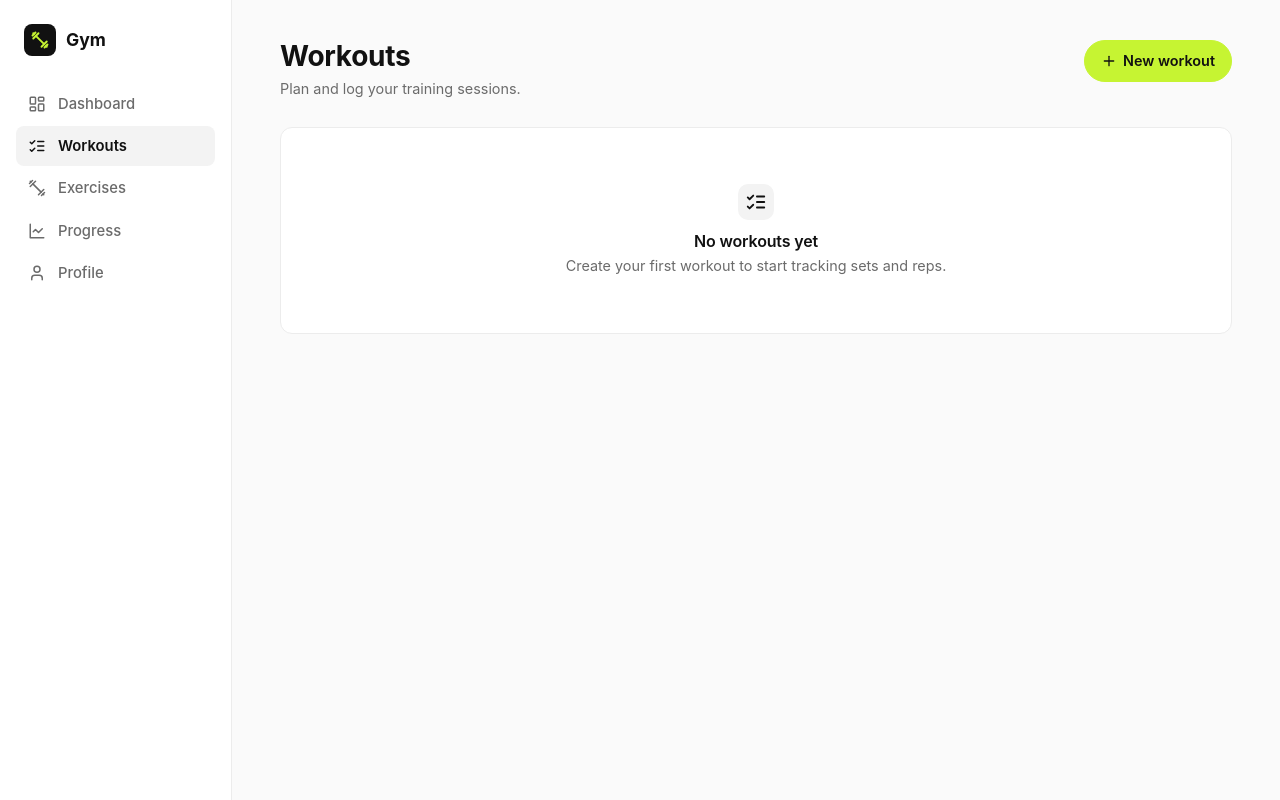
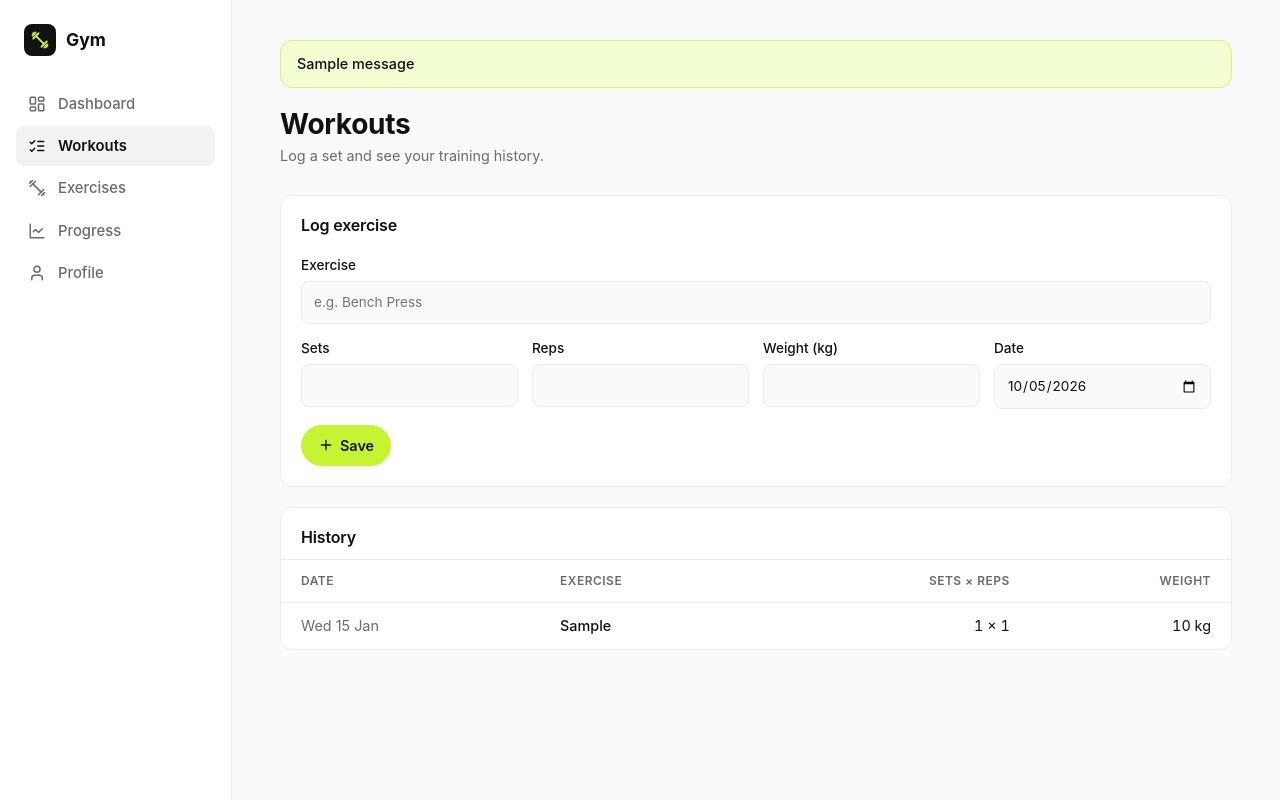
Before and after one commit to SalamiOng/gym-app, a Flask app: page /workouts in a window 1280 px wide. Run offline with Flask 3, Linux system fonts and the light colour scheme; tables that the repository leaves empty hold one stand-in row (values such as "Sample post"); one stand-in notice (Sample message) is shown.

Commit message:
Add workout logging and project documentation

```diff
--- a/gym_app/__init__.py
+++ b/gym_app/__init__.py
@@ -1,14 +1,28 @@
-from flask import Flask
+import os
+from pathlib import Path
 
+from flask import Flask, render_template
+
+from . import db
 from .icons import icon
 from .navigation import NAV_ITEMS
 
 
-def create_app() -> Flask:
+def create_app(test_config: dict | None = None) -> Flask:
     app = Flask(__name__)
+    app.config.from_mapping(
+        # Needed for flash messages. Set a real SECRET_KEY env var outside local development.
+        SECRET_KEY=os.environ.get("SECRET_KEY", "dev"),
+        DATABASE=str(Path(app.instance_path) / "gym.sqlite3"),
+    )
+    if test_config:
+        app.config.update(test_config)
 
     app.jinja_env.globals["icon"] = icon
     app.jinja_env.globals["nav_items"] = NAV_ITEMS
+    app.jinja_env.filters["weight"] = lambda value: f"{value:g}"
+
+    db.init_app(app)
 
     from .views import bp
 
@@ -16,8 +30,6 @@ def create_app() -> Flask:
 
     @app.errorhandler(404)
     def not_found(_error):
-        from flask import render_template
-
         return render_template("pages/not_found.html"), 404
 
     return app
--- /dev/null
+++ b/gym_app/db.py
@@ -0,0 +1,32 @@
+import sqlite3
+from pathlib import Path
+
+from flask import Flask, current_app, g
+
+SCHEMA_PATH = Path(__file__).parent / "schema.sql"
+
+
+def get_db() -> sqlite3.Connection:
+    """Return the connection for the current request, opening it on first use."""
+    if "db" not in g:
+        g.db = sqlite3.connect(current_app.config["DATABASE"])
+        g.db.row_factory = sqlite3.Row
+    return g.db
+
+
+def close_db(_error=None) -> None:
+    db = g.pop("db", None)
+    if db is not None:
+        db.close()
+
+
+def init_db() -> None:
+    get_db().executescript(SCHEMA_PATH.read_text())
+
+
+def init_app(app: Flask) -> None:
+    app.teardown_appcontext(close_db)
+    Path(app.config["DATABASE"]).parent.mkdir(parents=True, exist_ok=True)
+    # The schema uses IF NOT EXISTS, so this is safe to run on every start.
+    with app.app_context():
+        init_db()
--- /dev/null
+++ b/gym_app/schema.sql
@@ -0,0 +1,11 @@
+CREATE TABLE IF NOT EXISTS workouts (
+    id INTEGER PRIMARY KEY AUTOINCREMENT,
+    exercise TEXT NOT NULL,
+    sets INTEGER NOT NULL CHECK (sets > 0),
+    reps INTEGER NOT NULL CHECK (reps > 0),
+    weight REAL NOT NULL CHECK (weight >= 0),
+    performed_on TEXT NOT NULL,  -- ISO date, YYYY-MM-DD
+    created_at TEXT NOT NULL DEFAULT CURRENT_TIMESTAMP
+);
+
+CREATE INDEX IF NOT EXISTS idx_workouts_performed_on ON workouts (performed_on);
--- a/gym_app/static/css/style.css
+++ b/gym_app/static/css/style.css
@@ -7,6 +7,7 @@
   --accent: #c6f432;
   --accent-ink: #111111;
   --hover: #f3f3f3;
+  --danger: #d92d20;
   --radius: 12px;
   --sidebar-w: 232px;
   --font: 'Inter', system-ui, -apple-system, 'Segoe UI', Roboto, sans-serif;
@@ -21,6 +22,7 @@
     --text: #f2f2f2;
     --muted: #8f8f8f;
     --hover: #1e1e1e;
+    --danger: #f97066;
     color-scheme: dark;
   }
 }
@@ -382,3 +384,122 @@ a {
   outline: 2px solid var(--text);
   outline-offset: -1px;
 }
+
+/* Flash messages */
+
+.flash {
+  padding: 12px 16px;
+  border-radius: var(--radius);
+  background: color-mix(in srgb, var(--accent) 22%, var(--surface));
+  border: 1px solid color-mix(in srgb, var(--accent) 60%, var(--border));
+  font-size: 0.9rem;
+  font-weight: 500;
+}
+
+/* Workout form */
+
+.workout-form {
+  display: flex;
+  flex-direction: column;
+  gap: 16px;
+}
+
+.form-grid {
+  display: grid;
+  grid-template-columns: repeat(4, 1fr);
+  gap: 14px;
+}
+
+.span-full {
+  grid-column: 1 / -1;
+}
+
+.field {
+  display: flex;
+  flex-direction: column;
+  gap: 6px;
+  font-size: 0.85rem;
+  font-weight: 500;
+}
+
+.field input {
+  font: inherit;
+  font-weight: 400;
+  width: 100%;
+  padding: 10px 12px;
+  border: 1px solid var(--border);
+  border-radius: 8px;
+  background: var(--bg);
+  color: var(--text);
+}
+
+.field input:focus {
+  outline: 2px solid var(--text);
+  outline-offset: -1px;
+}
+
+.field.has-error input {
+  border-color: var(--danger);
+}
+
+.field-error {
+  color: var(--danger);
+  font-size: 0.8rem;
+  font-weight: 500;
+}
+
+@media (max-width: 768px) {
+  .form-grid {
+    grid-template-columns: repeat(2, 1fr);
+  }
+}
+
+/* History table */
+
+.history h2 {
+  margin-bottom: 12px;
+}
+
+.table-wrap {
+  overflow-x: auto;
+  margin: 0 -20px -20px;
+}
+
+.table {
+  width: 100%;
+  border-collapse: collapse;
+  font-size: 0.9rem;
+}
+
+.table th,
+.table td {
+  padding: 12px 20px;
+  text-align: left;
+  border-top: 1px solid var(--border);
+  white-space: nowrap;
+}
+
+.table th {
+  font-size: 0.75rem;
+  font-weight: 600;
+  color: var(--muted);
+  text-transform: uppercase;
+  letter-spacing: 0.04em;
+}
+
+.table td:nth-child(2) {
+  font-weight: 500;
+  white-space: normal;
+}
+
+.table .num {
+  text-align: right;
+  font-variant-numeric: tabular-nums;
+}
+
+@media (max-width: 768px) {
+  .table th,
+  .table td {
+    padding: 10px 12px;
+  }
+}
--- a/gym_app/templates/base.html
+++ b/gym_app/templates/base.html
@@ -11,6 +11,9 @@
     <div class="app">
       {% include "partials/sidebar.html" %}
       <main class="main">
+        {% for message in get_flashed_messages() %}
+          <div class="flash" role="status">{{ message }}</div>
+        {% endfor %}
         {% block content %}{% endblock %}
       </main>
       {% include "partials/bottom_nav.html" %}
--- a/gym_app/templates/pages/workouts.html
+++ b/gym_app/templates/pages/workouts.html
@@ -1,9 +1,59 @@
 {% extends "base.html" %}
-{% from "partials/macros.html" import page_header, empty_state with context %}
+{% from "partials/macros.html" import page_header %}
 {% block title %}Workouts{% endblock %}
+
+{% macro field(name, label, type="text") -%}
+  <label class="field{% if errors[name] %} has-error{% endif %}">
+    <span>{{ label }}</span>
+    <input id="{{ name }}" name="{{ name }}" type="{{ type }}" value="{{ form.get(name, '') }}"
+           {% if errors[name] %}aria-invalid="true" aria-describedby="{{ name }}-error"{% endif %}
+           {{ caller() if caller }} />
+    {% if errors[name] %}<small class="field-error" id="{{ name }}-error">{{ errors[name] }}</small>{% endif %}
+  </label>
+{%- endmacro %}
+
 {% block content %}
-  {% call page_header("Workouts", "Plan and log your training sessions.") %}
-    <button class="btn btn-primary">{{ icon('plus', 16) }} New workout</button>
-  {% endcall %}
-  {{ empty_state("list-checks", "No workouts yet", "Create your first workout to start tracking sets and reps.") }}
+  {{ page_header("Workouts", "Log a set and see your training history.") }}
+
+  <form method="post" action="{{ url_for('main.workouts') }}" class="card workout-form">
+    <h2>Log exercise</h2>
+    <div class="form-grid">
+      <div class="span-full">
+        {% call field("exercise", "Exercise") %}list="exercise-names" required maxlength="100" placeholder="e.g. Bench Press" autocomplete="off"{% endcall %}
+        <datalist id="exercise-names">
+          {% for name in exercise_names %}<option value="{{ name }}"></option>{% endfor %}
+        </datalist>
+      </div>
+      {% call field("sets", "Sets", "number") %}required min="1" max="100" step="1" inputmode="numeric"{% endcall %}
+      {% call field("reps", "Reps", "number") %}required min="1" max="1000" step="1" inputmode="numeric"{% endcall %}
+      {% call field("weight", "Weight (kg)", "number") %}required min="0" max="2000" step="0.5" inputmode="decimal"{% endcall %}
+      {% call field("performed_on", "Date", "date") %}required{% endcall %}
+    </div>
+    <button type="submit" class="btn btn-primary">{{ icon('plus', 16) }} Save</button>
+  </form>
+
+  <section class="card history">
+    <h2>History</h2>
+    {% if workouts %}
+      <div class="table-wrap">
+        <table class="table">
+          <thead>
+            <tr><th>Date</th><th>Exercise</th><th class="num">Sets × Reps</th><th class="num">Weight</th></tr>
+          </thead>
+          <tbody>
+            {% for w in workouts %}
+              <tr>
+                <td class="muted">{{ w.performed_on.strftime('%a') }} {{ w.performed_on.day }} {{ w.performed_on.strftime('%b') }}</td>
+                <td>{{ w.exercise }}</td>
+                <td class="num">{{ w.sets }} × {{ w.reps }}</td>
+                <td class="num">{{ w.weight | weight }} kg</td>
+              </tr>
+            {% endfor %}
+          </tbody>
+        </table>
+      </div>
+    {% else %}
+      <p class="muted">No workouts logged yet. Use the form above to add your first one.</p>
+    {% endif %}
+  </section>
 {% endblock %}
--- a/gym_app/views.py
+++ b/gym_app/views.py
@@ -1,4 +1,9 @@
-from flask import Blueprint, render_template
+from datetime import date
+
+from flask import Blueprint, flash, redirect, render_template, request, url_for
+
+from .forms import validate_workout
+from .workouts import add_workout, list_workouts
 
 bp = Blueprint("main", __name__)
 
@@ -22,9 +27,27 @@ def dashboard():
     return render_template("pages/dashboard.html", stats=stats)
 
 
-@bp.route("/workouts")
+@bp.route("/workouts", methods=["GET", "POST"])
 def workouts():
-    return render_template("pages/workouts.html")
+    errors = {}
+    form = {"performed_on": date.today().isoformat()}
+
+    if request.method == "POST":
+        entry, errors = validate_workout(request.form)
+        if entry:
+            add_workout(entry)
+            flash(f"Saved {entry.exercise}.")
+            # Redirect so refreshing the page doesn't submit the form again.
+            return redirect(url_for("main.workouts"))
+        form = request.form
+
+    return render_template(
+        "pages/workouts.html",
+        form=form,
+        errors=errors,
+        workouts=list_workouts(),
+        exercise_names=[e["name"] for e in EXERCISES],
+    ), 400 if errors else 200
 
 
 @bp.route("/exercises")
--- /dev/null
+++ b/gym_app/workouts.py
@@ -0,0 +1,21 @@
+from datetime import date
+
+from .db import get_db
+from .forms import WorkoutEntry
+
+
+def add_workout(entry: WorkoutEntry) -> None:
+    db = get_db()
+    db.execute(
+        "INSERT INTO workouts (exercise, sets, reps, weight, performed_on) VALUES (?, ?, ?, ?, ?)",
+        (entry.exercise, entry.sets, entry.reps, entry.weight, entry.performed_on.isoformat()),
+    )
+    db.commit()
+
+
+def list_workouts() -> list[dict]:
+    rows = get_db().execute(
+        "SELECT id, exercise, sets, reps, weight, performed_on"
+        " FROM workouts ORDER BY performed_on DESC, id DESC"
+    ).fetchall()
+    return [{**row, "performed_on": date.fromisoformat(row["performed_on"])} for row in rows]
```
Also changed, not shown: gym_app/forms.py (added, +67 -0 lines), README.MD (added), docs/progeress-log.md (added).
